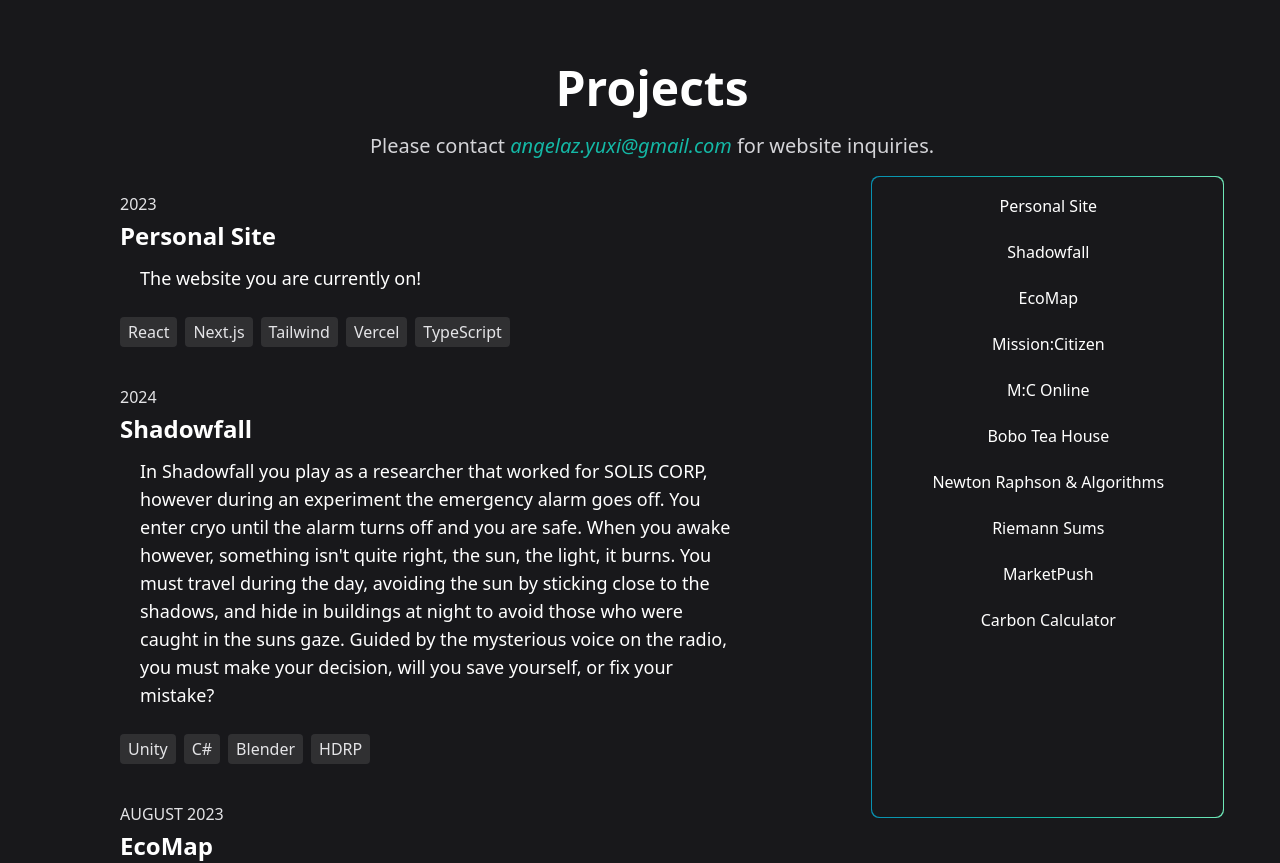
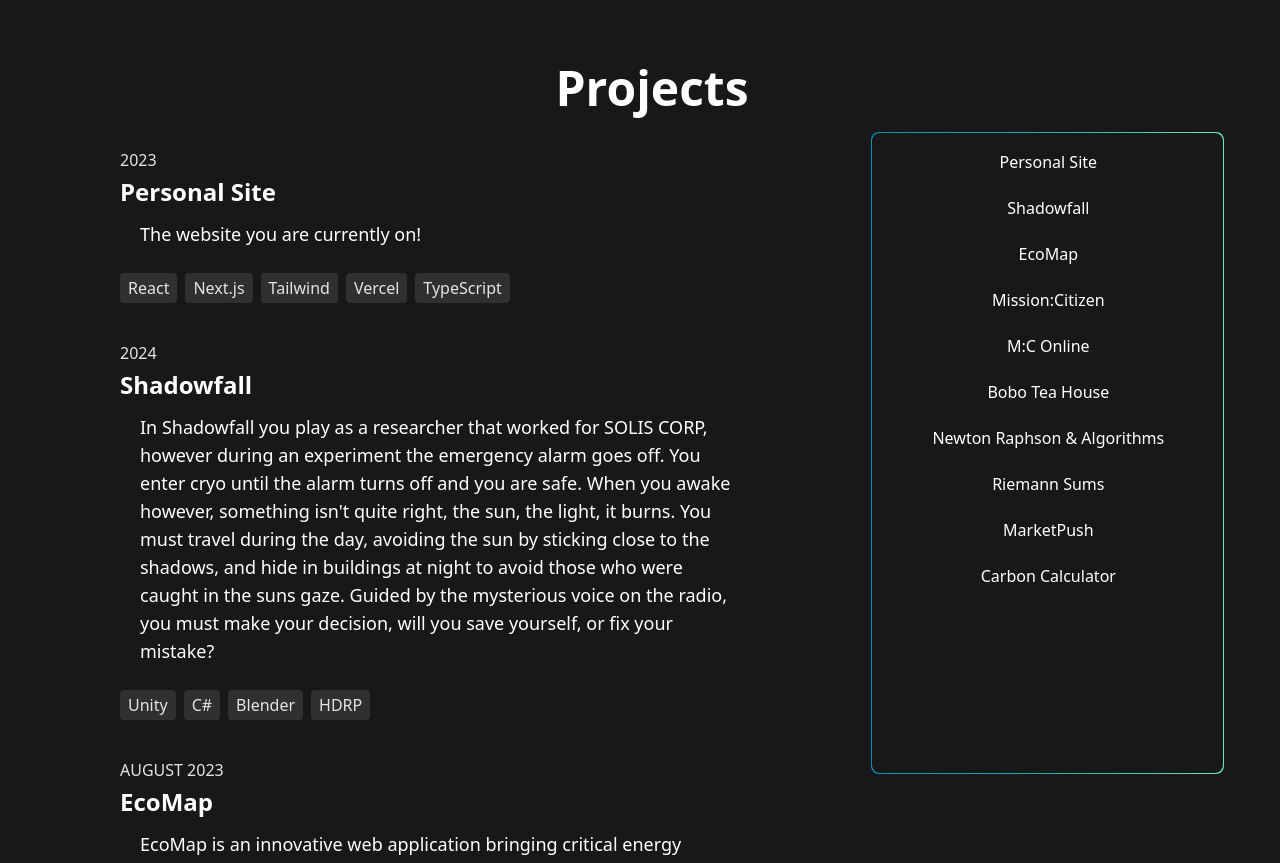
Before and after one commit to ayxz0/angelazhang, a Next.js app: page / in a window 1280 px wide. Shown: the part 1440-2303 px from the top of the page. Built offline with nearby package versions, Linux system fonts and the light colour scheme.

Commit message:
remove contact

```diff
--- a/src/app/page.tsx
+++ b/src/app/page.tsx
@@ -49,7 +49,7 @@ export default function Home() {
                     <div className="mb-2 pt-5 pb-3 flex justify-center font-bold text-5xl">
                         Projects
                     </div>
-                    <p className="pb-4 text-xl flex justify-center font-thin text-zinc-300">Please contact <a href="mailto:angelaz.yuxi@gmail.com" className="italic text-teal-500 hover:text-teal-200">&nbsp;angelaz.yuxi@gmail.com&nbsp;</a> for website inquiries.</p>
+                    {/* <p className="pb-4 text-xl flex justify-center font-thin text-zinc-300">Please contact <a href="mailto:angelaz.yuxi@gmail.com" className="italic text-teal-500 hover:text-teal-200">&nbsp;angelaz.yuxi@gmail.com&nbsp;</a> for website inquiries.</p> */}
                     <Projects />
                 </div>
             </section>
```
